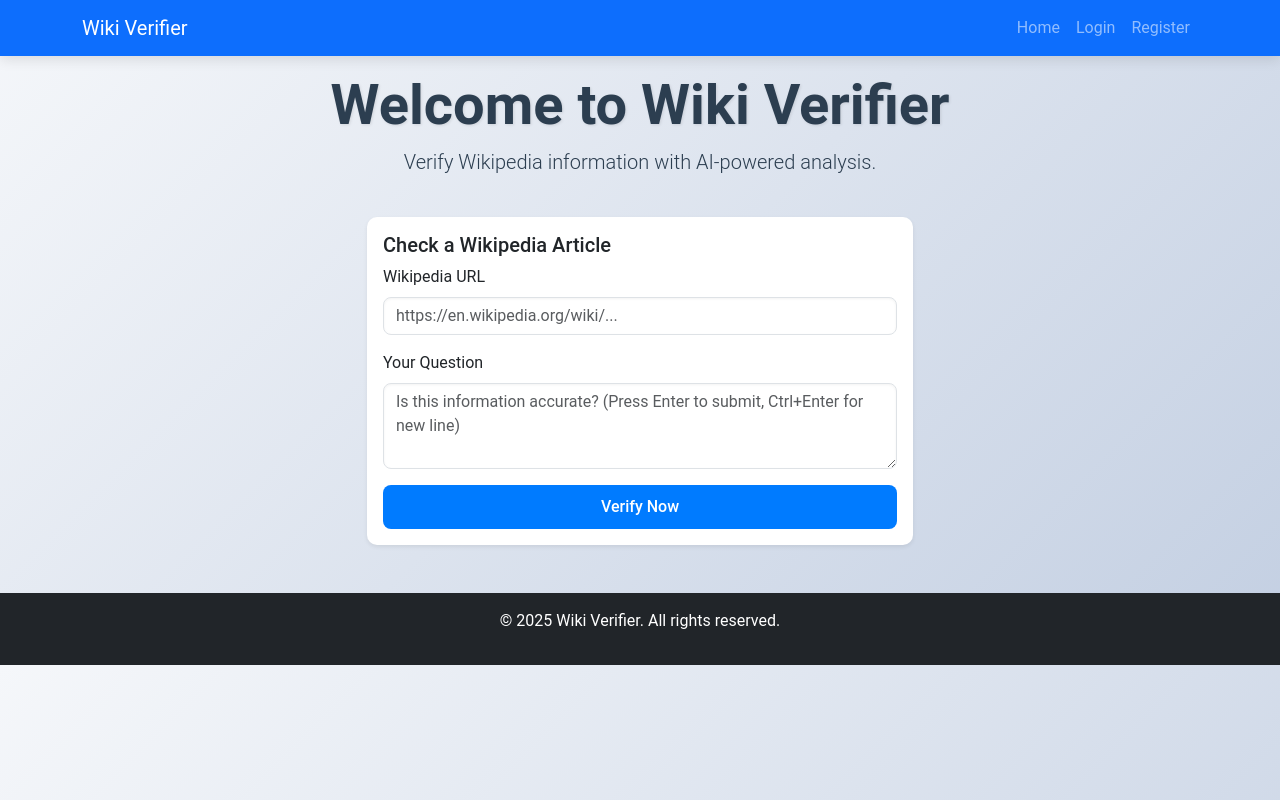
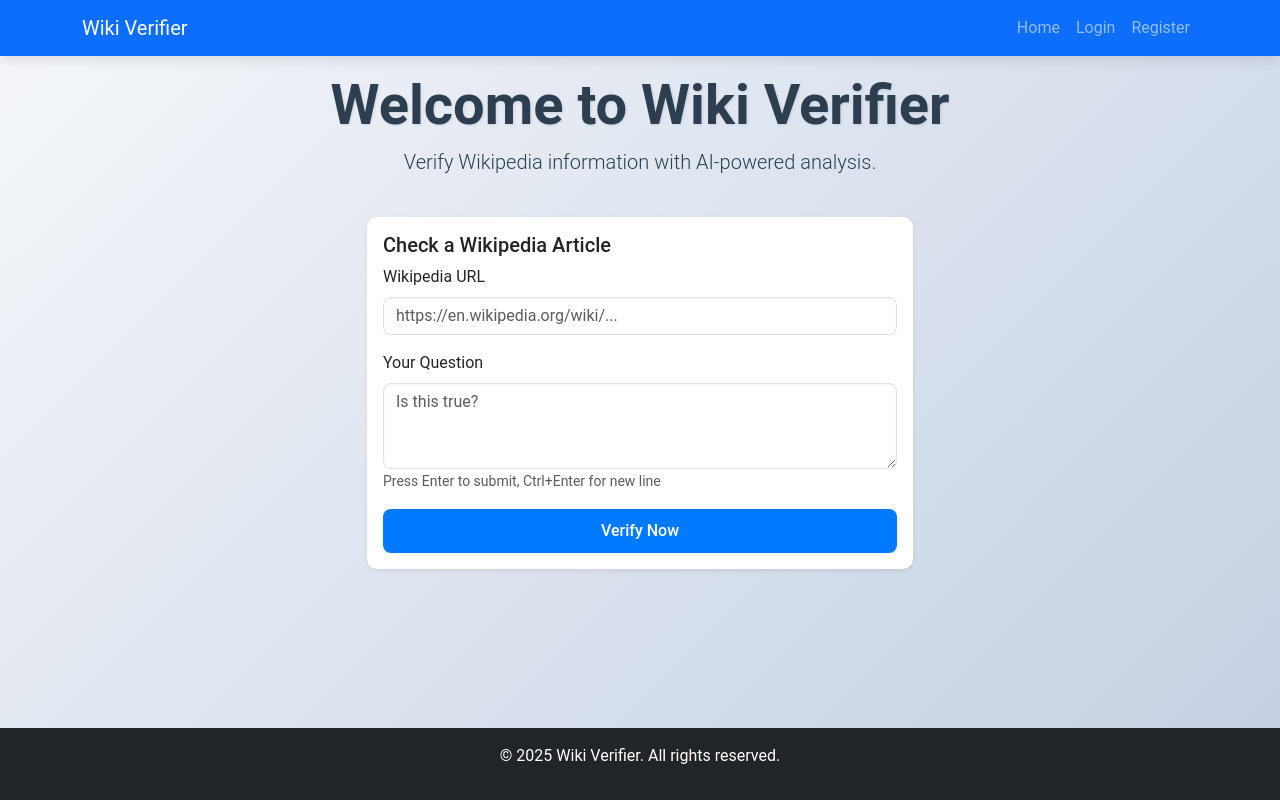
Before and after one commit to Hahwyd/CrossChecker, a Django app: page / in a window 1280 px wide. Run offline with Django 5.2, Linux system fonts and the light colour scheme.

Commit message:
delete all queries btn added, base.html and styles.css fixes, footer fix

```diff
--- a/crosschecker/checker/templates/base.html
+++ b/crosschecker/checker/templates/base.html
@@ -14,9 +14,9 @@
 
     <!-- Favicon -->
     <link rel="icon" type="image/x-icon" href="{% static 'favicon/favicon.ico' %}">
-    <link rel="apple-touch-icon" sizes="180x180" hhref="{% static 'favicon/apple-touch-icon.png' %}">
-    <link rel="icon" type="image/png" sizes="32x32" href="{% static 'favicon-32x32.png' %}">
-    <link rel="icon" type="image/png" sizes="16x16" href="{% static 'favicon-16x16.png' %}">
+    <link rel="apple-touch-icon" sizes="180x180" href="{% static 'favicon/apple-touch-icon.png' %}">
+    <link rel="icon" type="image/png" sizes="32x32" href="{% static 'favicon/favicon-32x32.png' %}">
+    <link rel="icon" type="image/png" sizes="16x16" href="{% static 'favicon/favicon-16x16.png' %}">
     <link rel="manifest" href="{% static 'favicon/site.webmanifest' %}">
 </head>
 <body>
@@ -52,6 +52,8 @@
         </div>
     </nav>
 
+    <!-- Page wrapper to ensure footer stays at bottom -->
+    <div class="page-wrapper">
         <!-- Main content area -->
         <main class="container mt-5 pt-4">
             {% if messages %}
@@ -67,10 +69,11 @@
             {% block content %}
             {% endblock %}
         </main>
+    </div>
 
     <!-- Footer -->
-    <footer class="bg-dark text-white text-center py-3 mt-5">
-        <p>&copy; 2025 Wiki Verifier. All rights reserved.</p>
+    <footer class="bg-dark text-white text-center py-3">
+        <p>© 2025 Wiki Verifier. All rights reserved.</p>
     </footer>
 
     <!-- Bootstrap JS and Popper.js via CDN -->
--- a/crosschecker/checker/templates/checker/index.html
+++ b/crosschecker/checker/templates/checker/index.html
@@ -25,9 +25,10 @@
                     <!-- Question Input -->
                     <div class="mb-3">
                         <label for="question" class="form-label">Your Question</label>
-                        <textarea class="form-control" id="question" name="question" rows="3"
-                                  placeholder="Is this information accurate? (Press Enter to submit, Ctrl+Enter for new line)"
-                                  required></textarea>
+                        <textarea class="form-control" id="question" name="question" rows="3" required placeholder="Is this true?"></textarea>
+                        <small class="form-text text-muted">
+                            Press Enter to submit, Ctrl+Enter for new line
+                        </small>
                     </div>
                     <!-- Submit Button -->
                     <button type="submit" class="btn btn-primary w-100">Verify Now</button>
@@ -47,16 +48,26 @@
 {% endblock %}
 
 {% block extra_js %}
-<!-- Submit form on Enter key press -->
 <script>
-document.getElementById('question').addEventListener('keydown', function(e) {
-    if (e.key === 'Enter' && !e.ctrlKey) {
-        e.preventDefault();
-        document.getElementById('wikiForm').submit();
-    } else if (e.key === 'Enter' && e.ctrlKey) {
-        // Allow default behavior for Ctrl+Enter (new line)
-        return true;
-    }
+document.addEventListener('DOMContentLoaded', function() {
+    const questionArea = document.getElementById('question');
+    const form = document.getElementById('wikiForm');
+
+    questionArea.addEventListener('keydown', function(e) {
+        if (e.key === 'Enter') {
+            // Если нажат Ctrl+Enter
+            if (e.ctrlKey) {
+                // Позволяем создать новую строку (стандартное поведение)
+                return true;
+            } else {
+                // Если просто Enter - отправляем форму
+                e.preventDefault(); // Предотвращаем создание новой строки
+                if (form.checkValidity()) { // Проверяем валидность формы
+                    form.submit();
+                }
+            }
+        }
+    });
 });
 </script>
 {% endblock %}
--- a/crosschecker/checker/urls.py
+++ b/crosschecker/checker/urls.py
@@ -1,6 +1,6 @@
 from django.urls import path, include
 from django.contrib.auth import views as auth_views
-from .views import HomePageView, CheckWikiView, UserProfileView, ErrorPage, QueryResultsView, UserRegisterView, UserLoginView, UserLogoutView, DeleteQueryView
+from .views import *
 
 urlpatterns = [
     path("", HomePageView.as_view(), name="home"),
@@ -12,5 +12,6 @@ urlpatterns = [
     path("register/", UserRegisterView.as_view(), name="register"),
     path("error_page/", ErrorPage.as_view(),name="error_page"),
     path("results/<int:query_id>/", QueryResultsView.as_view(), name="query_results"),
-    path('delete_query/<int:query_id>/', DeleteQueryView.as_view(), name='delete_query'),
+    path("delete_query/<int:query_id>/", DeleteQueryView.as_view(), name="delete_query"),
+    path('delete_all_queiries/', DeleteAllQueriesView.as_view(), name='delete_all_queries'),
 ]
--- a/crosschecker/checker/views.py
+++ b/crosschecker/checker/views.py
@@ -167,14 +167,24 @@ class QueryResultsView(LoginRequiredMixin, View):
         query = get_object_or_404(Query, id=query_id, user=request.user)
         return render(request, "checker/results.html", {"query": query})
 
+
 class DeleteQueryView(LoginRequiredMixin, View):
     def post(self, request, query_id):
         try:
             query = Query.objects.get(id=query_id, user=request.user)
         except Query.DoesNotExist:
             messages.error(request, "Query does not exist.")
-            return redirect('checker/home.html')
+            return redirect("profile")
 
         query.delete()
+        logger.info(f"User {request.user.username} deleted query {query_id}")
         messages.success(request, "Query has been successfully deleted.")
-        return render(request, "checker/profile.html", {"query": query})
+        return redirect("profile")
+
+
+class DeleteAllQueriesView(LoginRequiredMixin, View):
+    def post(self, request):
+        queries = Query.objects.filter(user=request.user)
+        queries.delete()
+        logger.info(f"User {request.user.username} deleted all their queries ({queries.count()} items)")
+        return redirect("profile")
--- a/crosschecker/static/css/styles.css
+++ b/crosschecker/static/css/styles.css
@@ -1,8 +1,27 @@
-/* General body styling */
+/* Body and HTML setup */
+html {
+    height: 100%;
+}
+
 body {
+    min-height: 100vh;
+    margin: 0;
+    padding: 0;
+    display: flex;
+    flex-direction: column;
     background: linear-gradient(135deg, #f5f7fa 0%, #c3cfe2 100%);
     font-family: 'Roboto', sans-serif;
     color: #2c3e50;
+}
+
+/* Page wrapper */
+.page-wrapper {
+    flex: 1 0 auto;
+}
+
+/* Main content */
+main {
+    padding: 20px;
 }
 
 /* Navbar customization */
@@ -54,10 +73,13 @@ body {
     background-color: #0056b3;
 }
 
-/* Footer */
+/* Footer styling */
 footer {
-    position: relative;
-    bottom: 0;
+    flex-shrink: 0;
+    background-color: #343a40;
+    color: white;
+    text-align: center;
+    padding: 10px 0;
     width: 100%;
 }
 
```
Also changed, not shown: crosschecker/checker/static/css/styles.css (+39 -9 lines), crosschecker/checker/templates/checker/profile.html (+11 -8 lines). Lines whose indentation alone changed are shown as unchanged.
